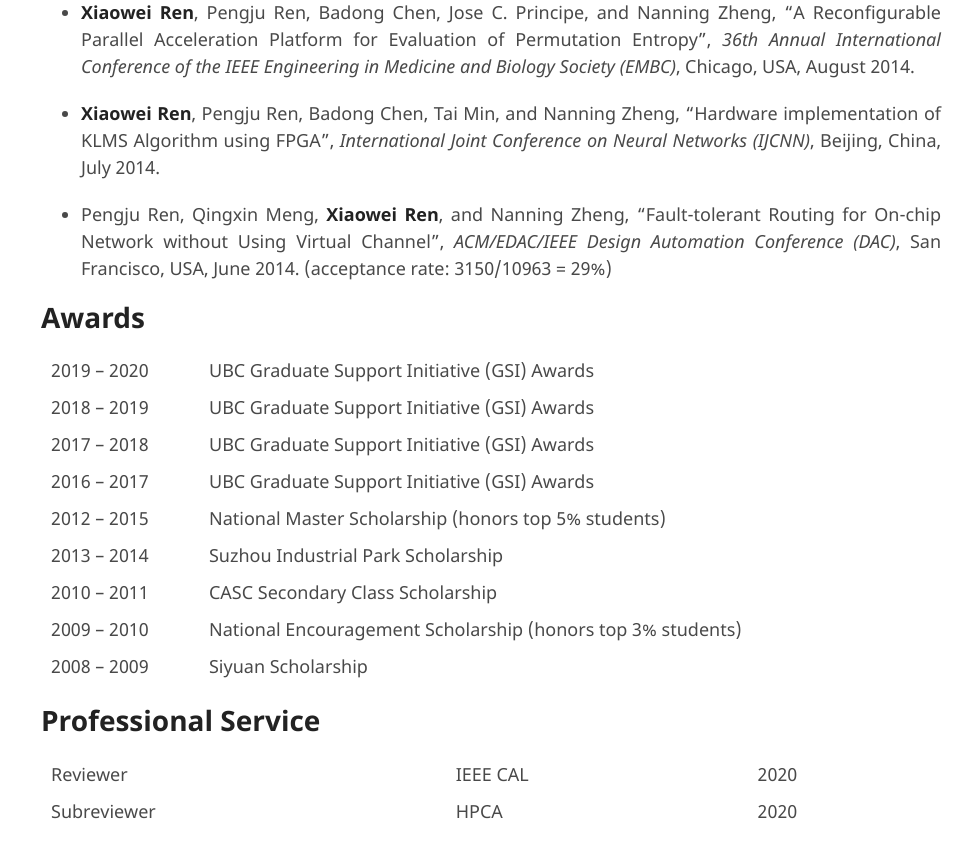
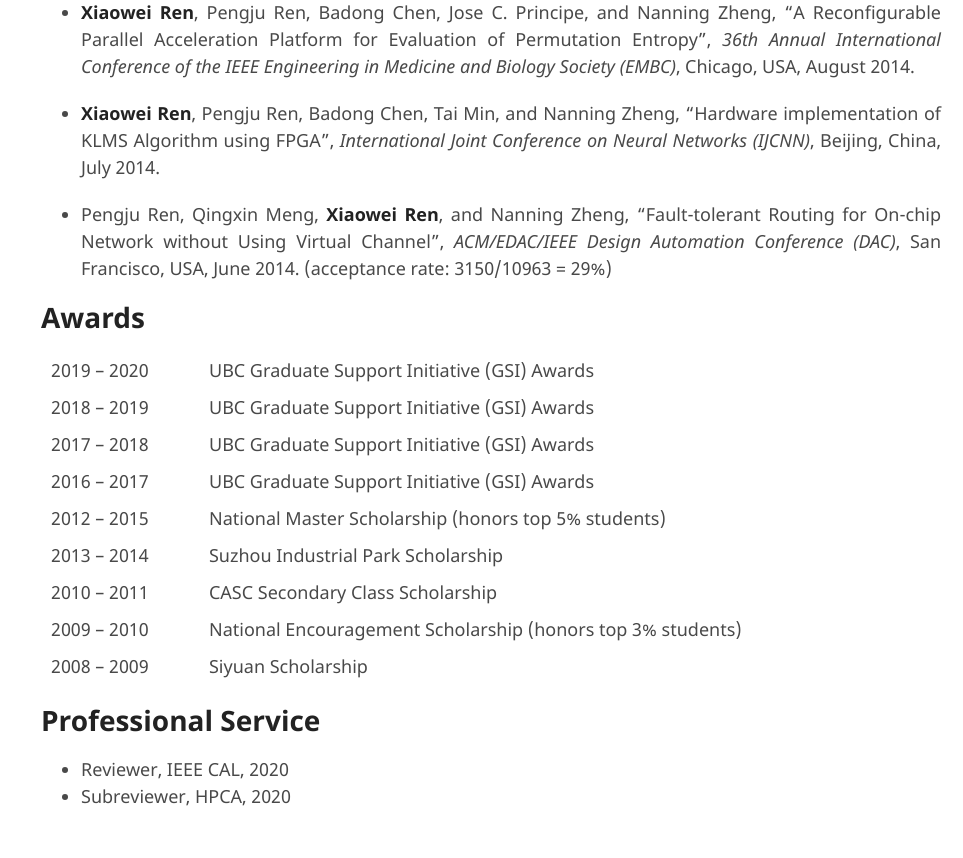
Before and after one commit to ericrxw/xiaoweiren, a Jekyll site: the page built from index.md, in a window 1280 px wide and 900 px high, scrolled down 1615 px. Shown: the top 858 px of the window, without its empty margins (317-1280 px from the left). Built offline with Jekyll 4.4.1, drawn with Linux system fonts in a browser that asks for light colours; our own code applies the rules of GitHub Pages for plain Markdown files; the repository's description, which GitHub fills in, is left out.

Commit message:
trivial change

```diff
--- a/index.md
+++ b/index.md
@@ -53,5 +53,5 @@ Email: xiaowei@ece.ubc.ca
 
 # Professional Service
 
-|Reviewer    |IEEE CAL | 2020 |
-|Subreviewer | HPCA    | 2020 |
+* Reviewer, IEEE CAL, 2020
+* Subreviewer, HPCA, 2020
```
